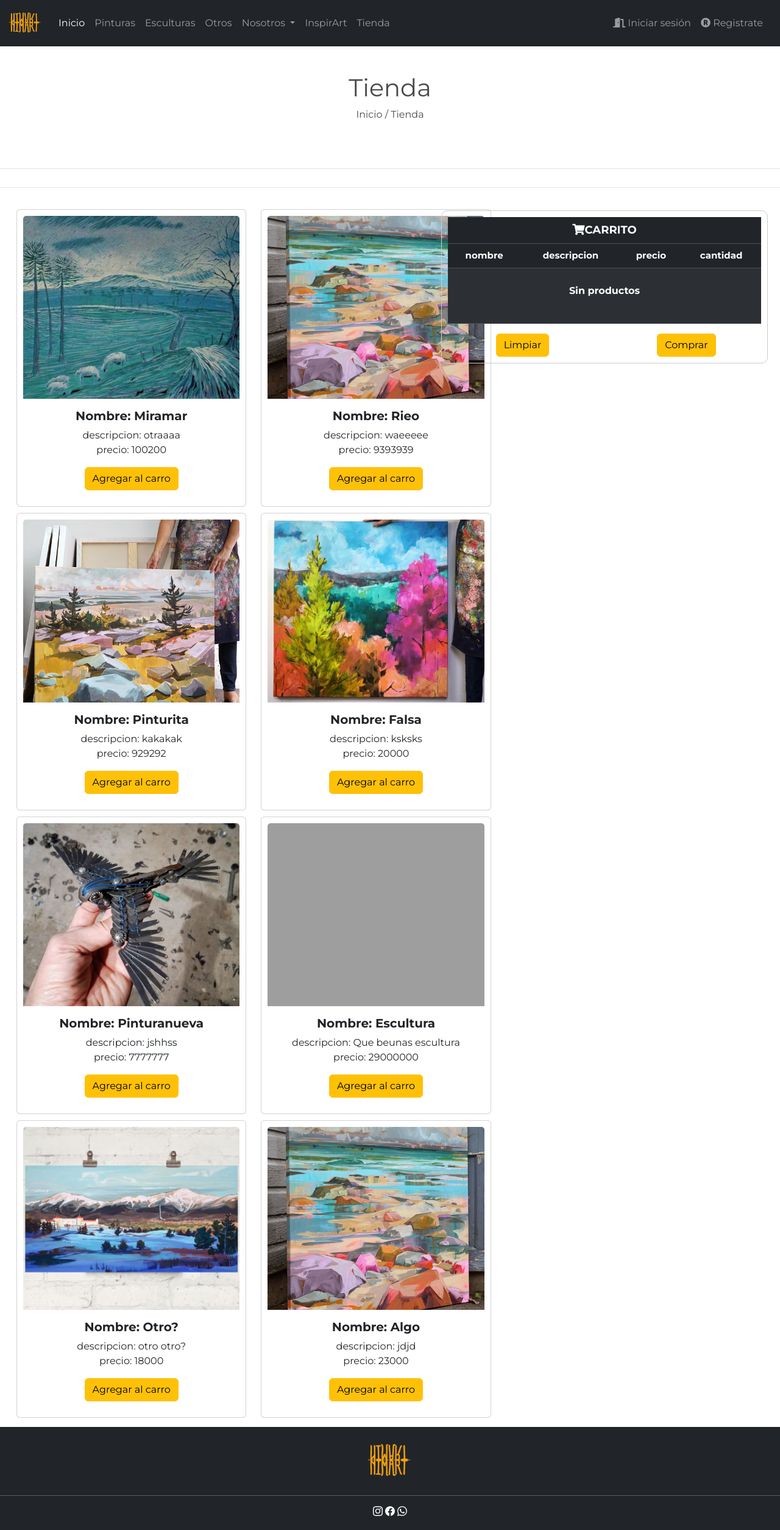
After one commit to mariabritoc/nimArt2, a Django app: page /tienda/ in a window 1280 px wide. The commit adds this page. Shown: the whole page at 61% size. Run offline with Django 4.2, Linux system fonts and the light colour scheme; data comes from the database, SQL or seed files in the repository; both versions use the stored data as it was after the commit; some libraries are stand-ins or nearby versions; grey boxes are pictures that could not be loaded.

Commit message:
actualizacion examen

```diff
--- a/nimArt/nimArt/miapp/static/app/style/style1.css
+++ b/nimArt/nimArt/miapp/static/app/style/style1.css
@@ -136,6 +136,7 @@ hr{color: black;}
 
 .container{
   text-align: center;
+
 }
 
 .border-title {
--- /dev/null
+++ b/nimArt/nimArt/miapp/static/app/style/tienda.css
@@ -0,0 +1,129 @@
+@import url('https://fonts.googleapis.com/css2?family=Montserrat:wght@300;400;700&display=swap');
+
+body {
+  background-color: white;
+  min-height: 100vh;
+  width: 100%;
+  display: flex;
+  flex-direction: column;
+  font-family: 'Montserrat', sans-serif;
+}
+
+.d-flex {
+  position: absolute;
+  right: 20px;
+}
+
+.nav-link {
+  font-family: inherit;
+}
+
+html {
+  height: 100;
+}
+
+.logo{
+  height: 50px;
+  width: 60px;
+}
+
+.logo2{
+  height: 80px;
+  width: auto;
+}
+
+.breadcrumb {
+  color: #4a4a4a;
+  display: inline-block;
+  text-align: center;
+  width: 100%;
+  padding: 60px 30px;
+  margin-top: 60px;
+}
+
+.link2{
+  color: #4a4a4a;
+  text-decoration: none;
+}
+
+.collection_sidebar {
+  border-top: 1px solid #e5e5e5;
+  border-bottom: 1px solid #e5e5e5;
+  margin-bottom: 30px;
+  padding-top: 30px;
+}
+
+.cards-container {
+    display: flex;
+    flex-wrap: wrap;
+    justify-content: flex-start; /* Alinear las tarjetas a la izquierda */
+    margin: 0 auto;
+    max-width: 1200px; /* Ajusta el valor según tus necesidades */
+    margin-left: 10px; /* Ajusta el margen izquierdo según tus necesidades */
+  }
+
+.btn-primary,
+.btn {
+  background-color: #ffc107;
+  color: black;
+  border-color: 2px solid #ffc107;
+}
+
+.btn-primary:hover,
+.btn:hover {
+  background-color: #4a4a4a;
+  color: #ffc107;
+  font-weight: bolder;
+  border-color: 2px solid #4a4a4a;
+}
+
+.card {
+  margin-bottom: 10px;
+  text-align: center;
+  margin-right: 5px; /* Ajusta el valor de acuerdo a tus necesidades */
+  margin-left: 5px; /* Ajusta el valor de acuerdo a tus necesidades */
+  padding: 10px; /* Ajusta el valor de acuerdo a tus necesidades */
+  width: 100%;
+}
+
+.card-title {
+  text-align: center;
+  margin-bottom: var(--bs-card-title-spacer-y);
+  color: var(--bs-card-title-color);
+  font-weight: bolder;
+}
+
+.card-img-top {
+  height: 300px; /* Ajusta la altura deseada para la imagen */
+  object-fit: cover; /* Ajusta cómo se ajusta la imagen dentro del contenedor */
+  width: 100%;
+}
+
+.additional-element {
+    position: fixed;
+    top: 0;
+    right: 0; /* Alinea el elemento adicional a la derecha */
+    width:45%;
+    padding: 20px;
+    text-align: justify;
+    margin-top: 325px; /* Ajusta el margen superior según tus necesidades */
+    z-index: 1; /* Asegura que el elemento adicional esté por debajo de las tarjetas */
+  }
+
+
+
+.content {
+  min-height: calc(100% - 60px);
+  margin-bottom: 60px;
+  font-family: 'Montserrat', sans-serif;
+}
+
+.logo2{
+  height: 80px;
+  width: auto;
+}
+
+.link3 {
+  color: white;
+  text-decoration: none;
+}
--- a/nimArt/nimArt/miapp/templates/miapp/base.html
+++ b/nimArt/nimArt/miapp/templates/miapp/base.html
@@ -66,6 +66,10 @@
 
           <li class="nav-item">
             <a class="nav-link" href="{% url 'pagina5' %}">InspirArt</a>
+          </li>
+
+          <li class="nav-item">
+            <a class="nav-link" href="{% url 'tienda' %}">Tienda</a>
           </li>
 
           <div class="d-flex">
--- /dev/null
+++ b/nimArt/nimArt/miapp/templates/miapp/carrito.html
@@ -0,0 +1,50 @@
+<div style="border: 1px solid #ccc; padding: 10px; border-radius: 10px;">
+    <div role="alert">
+        <table class="table table-dark table-striped table-hovertable table-dark table-striped table-hover">
+            <thead>
+                <tr scope="row" class="text-center"><td colspan="4" style="font-weight: bold; font-size: 18px;" ><i class="fas fa-shopping-cart"></i>CARRITO </td></tr>
+                <td style="font-size: 15px; font-weight: bold;  text-align: center;">nombre</td>
+                <td style="font-size: 15px; font-weight: bold;  text-align: center;">descripcion</td>
+                <td style="font-size: 15px; font-weight: bold;  text-align: center;">precio</td>
+                <td style="font-size: 15px; font-weight: bold;  text-align: center;">cantidad</td>
+            </thead>
+            <tbody>
+                {% if request.session.carrito.items %}
+                    {% for key, value in request.session.carrito.items %}
+                        <tr>
+                            <td style="font: size 13px; text-align: center;">{{ value.nombre }}</td>
+                            <td style="font: size 13px; text-align: center;">{{ value.descripcion }}</td>
+                            <td style="font: size 13px; text-align: center;">{{ value.precio }}</td>
+                            <td style="font: size 13px; text-align: center;">{{ value.cantidad }}</td>
+                                <br>
+
+                        </tr>
+                        {% endfor %}
+                        <tr>
+                            <th scope="row">Total: </th>
+                            <td colspan="4">$ {{ request.session.carrito.total }}</td>
+                        </tr>
+
+                {% else %}
+                <tr>
+                    <td colspan="4">
+                        <div class="alert text-center" style="font-weight: bold;"> Sin productos</div>
+                    </td>
+                </tr>
+                {% endif %}
+            </tbody>
+        </table>
+    </div>
+    <div class="row text-center">
+        <div class="col-6">
+            <a href="{% url 'limpiar'%}" class="btn btn-outline-warning">Limpiar</a>
+
+        </div>
+        <div class="col-6">
+            <a href="{% url 'generarBoleta'%}" class="btn btn-outline-warning">Comprar</a>
+
+        </div>
+
+
+    </div>
+</div>
--- /dev/null
+++ b/nimArt/nimArt/miapp/templates/miapp/tienda.html
@@ -0,0 +1,65 @@
+{% extends 'miapp/base.html' %}
+
+{% load static %}
+
+{% block css %}
+<link rel="stylesheet" type="text/css" href="{% static 'app/style/tienda.css' %}">
+<link rel="stylesheet" href="https://cdnjs.cloudflare.com/ajax/libs/font-awesome/5.15.3/css/all.min.css" integrity="sha384-D7jIQSKP7Xvi6E6IL03rMq5B5muEkQwqIRn8mJ61ekT0RpYHj+xh4YvFQ9QI3J3A" crossorigin="anonymous">
+{% endblock %}
+
+{% block contenido %}
+
+<nav class="breadcrumb" aria-label="breadcrumbs">
+    <h1>Tienda</h1>
+    <a href="{% url 'home' %}" title="Volver a la portada" class="link2">Inicio</a>
+    <span aria-hidden="true" class="breadcrumb__sep">/</span>
+    <span>Tienda</span>
+</nav>
+
+<div class="collection_sidebar">
+</div>
+
+<div class="container cards-container" >
+    <div class="row g-3">
+        <div class="col-8">
+            <div class="row" style="padding: 5px 0;">
+                <div class="col-12">
+                    <div class="row">
+                        {% for producto in productitos %}
+                        <div class="col-12 col-lg-6">
+                            <div class="card ">
+                                {% if producto.imagen %}
+                                <img src="{{ producto.imagen.url }} " class="card-img-top mx-auto">
+                                {% else %}
+                                    <img src="{% static 'app/imagenes/lienzonegro.jpg'%}" class="card-img-top mx-auto">
+                                {% endif %}
+
+                                <div class="card-body">
+                                    <h5 class="card-title" style="font-weight: bold;"> Nombre: {{ producto.nombre }}</h5>
+                                    <p  class="card-text">
+                                        descripcion: {{ producto.descripcion }}<br>
+                                        precio: {{ producto.precio }}<br>
+
+                                    </p>
+
+                                    <a href="{% url 'agregar_producto_carrito' producto.nombre|urlencode %}" class="btn btn-outline-warning">Agregar al carro</a>
+
+                                </div>
+                            </div>
+
+                        </div>
+                        {% endfor %}
+                    </div>
+
+                </div>
+
+            </div>
+        </div>
+        <div class="additional-element">
+            {% include "miapp/carrito.html" %}
+        </div>
+    </div>
+
+
+</div>
+{% endblock %}
--- a/nimArt/nimArt/miapp/urls.py
+++ b/nimArt/nimArt/miapp/urls.py
@@ -1,6 +1,7 @@
 from django.urls import path
-from .views import home, contacto, galeria, formulario, agregar_producto, listar_productos, modificar_producto, eliminar_producto, pagina1, pagina2, pagina3, pagina4, pagina5
+from .views import home, contacto, galeria, formulario, agregar_producto, listar_productos, modificar_producto, eliminar_producto, pagina1, pagina2, pagina3, pagina4, pagina5, tienda, ver_carrito, agregar_producto_carrito,eliminar_producto_carrito,restar_producto_carrito, limpiar_producto_carrito, detallecarrito, generarBoleta
 from miapp.views import registro
+
 
 urlpatterns = [
     path('', home, name="home"),
@@ -17,4 +18,13 @@ urlpatterns = [
     path('pagina3/', pagina3, name="pagina3"),
     path('pagina4/', pagina4, name="pagina4"),
     path('pagina5/', pagina5, name="pagina5"),
+    path('tienda/', tienda, name="tienda"),
+    path('carrito/', ver_carrito, name="carrito"),
+    path('agregar/<str:nombre>/', agregar_producto_carrito, name="agregar_producto_carrito"),
+    path('eliminar/<nombre>', eliminar_producto_carrito, name="eliminar"),
+    path('restar/<nombre>', restar_producto_carrito, name="restar"),
+    path('limpiar/', limpiar_producto_carrito, name="limpiar"),
+    path('detallecarrito/', detallecarrito, name='detallecarrito'),
+    path('generarboleta/', generarBoleta, name='generarBoleta'),
+
 ]
--- a/nimArt/nimArt/miapp/views.py
+++ b/nimArt/nimArt/miapp/views.py
@@ -1,8 +1,10 @@
 from django.shortcuts import render, redirect, get_object_or_404
-from .models import Producto, Usuario
+from .models import Producto, Usuario, Boleta, detalle_boleta
 from .forms import ContactoForm, ProductoForm, CustomUserCreationForm
 from django.contrib import messages
 from django.contrib.auth import authenticate, login
+from .compra import carrito
+from django.views.generic import TemplateView
 # Create your views here.
 
 def home(request):
@@ -106,3 +108,73 @@ def pagina4(request):
 
 def pagina5(request):
     return render(request, 'miapp/pagina5.html')
+
+def agregar_producto_carrito(request, nombre):
+    carrito_compra = carrito(request)
+    producto = Producto.objects.get(nombre=nombre)
+    carrito_compra.agregar_producto(producto)
+    return redirect('tienda')
+
+def eliminar_producto_carrito(request,nombre):
+    carrito_compra= carrito(request)
+    producto = Producto.objects.get(nombre=nombre)
+    carrito_compra.eliminar(producto=producto)
+    return redirect('tienda')
+
+def restar_producto_carrito(request,nombre):
+    carrito_compra= carrito(request)
+    producto = Producto.objects.get(nombre=nombre)
+    carrito_compra.restar(producto=producto)
+    return redirect('tienda')
+
+def limpiar_producto_carrito(request):
+    carrito_compra= carrito(request)
+    carrito_compra.limpiar()
+    return redirect('tienda')
+
+def tienda(request):
+    productitos = Producto.objects.all()
+    datos={
+        'productitos': productitos
+    }
+    return render(request, 'miapp/tienda.html',datos)
+
+def ver_carrito(request):
+    return render(request, 'miapp/carrito.html')
+
+def generarBoleta(request):
+    carrito_compra = carrito(request)
+    precio_total = 0
+
+    for key, value in carrito_compra.carrito.items():
+        if isinstance(value, dict):
+            precio_total += int(value['precio']) * int(value['cantidad'])
+
+    boleta = Boleta(total=precio_total)
+    boleta.save()
+
+    productos = []
+    for key, value in carrito_compra.carrito.items():
+        if isinstance(value, dict):
+            producto = Producto.objects.get(nombre=value['nombre'])
+            cant = int(value['cantidad'])
+            subtotal = cant * int(value['precio'])
+            detalle = detalle_boleta(id_boleta=boleta, id_producto=producto, cantidad=cant, subtotal=subtotal)
+            productos.append(detalle)
+
+    detalle_boleta.objects.bulk_create(productos, ignore_conflicts=True)
+
+    datos = {
+        'productos': productos,
+        'fecha': boleta.fechaCompra,
+        'total': boleta.total  # Asegurarse de que boleta.total esté actualizado correctamente en el modelo
+    }
+
+    request.session['boleta'] = boleta.id_boleta
+    carrito_compra.limpiar()
+
+    return render(request, 'miapp/detallecarrito.html', datos)
+
+
+def detallecarrito(request):
+    return render(request, 'miapp/detallecarrito.html')
--- a/nimArt/nimArt/nimArt/settings.py
+++ b/nimArt/nimArt/nimArt/settings.py
@@ -78,6 +78,7 @@ TEMPLATES = [
                 'django.template.context_processors.request',
                 'django.contrib.auth.context_processors.auth',
                 'django.contrib.messages.context_processors.messages',
+                'miapp.context_processor.total_carrito',
             ],
         },
     },
```
Also changed, not shown: nimArt/nimArt/miapp/compra.py (added, +57 -0 lines), nimArt/nimArt/miapp/context_processor.py (added, +10 -0 lines), nimArt/nimArt/miapp/models.py (+21 -2 lines), nimArt/nimArt/miapp/templates/miapp/detallecarrito.html (added, +50 -0 lines), nimArt/nimArt/db.sqlite3, nimArt/nimArt/miapp/migrations/0005_boleta_detalle_boleta.py (added), nimArt/nimArt/miapp/migrations/0006_rename_nombre_producto_detalle_boleta_id_producto.py (added), nimArt/nimArt/miapp/migrations/0007_alter_producto_nombre.py (added), nimArt/nimArt/productos/acuarela2.jpg (added), nimArt/nimArt/productos/acuarela2_w9GDAG1.jpg (added), nimArt/nimArt/productos/pintura1.jpg (added).
